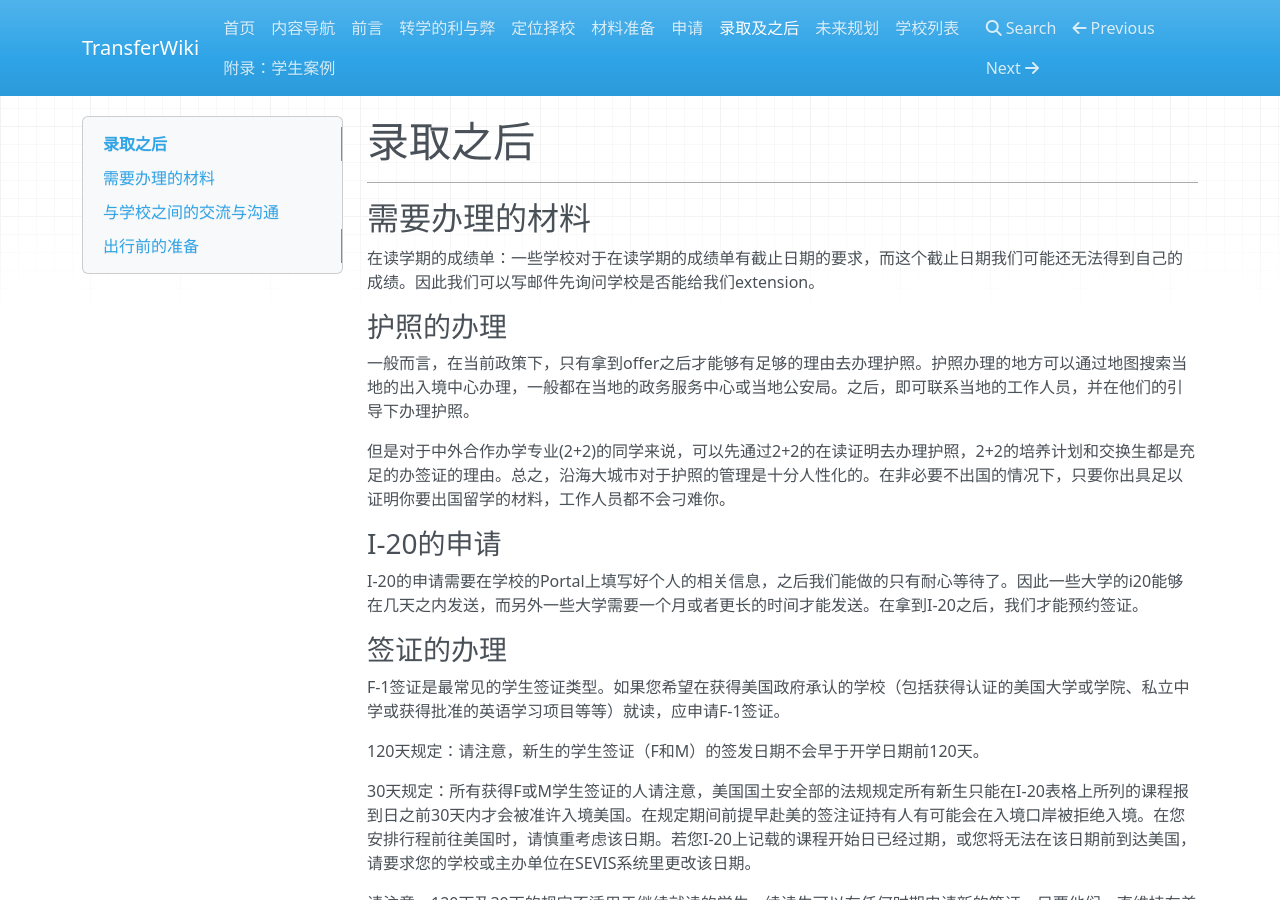
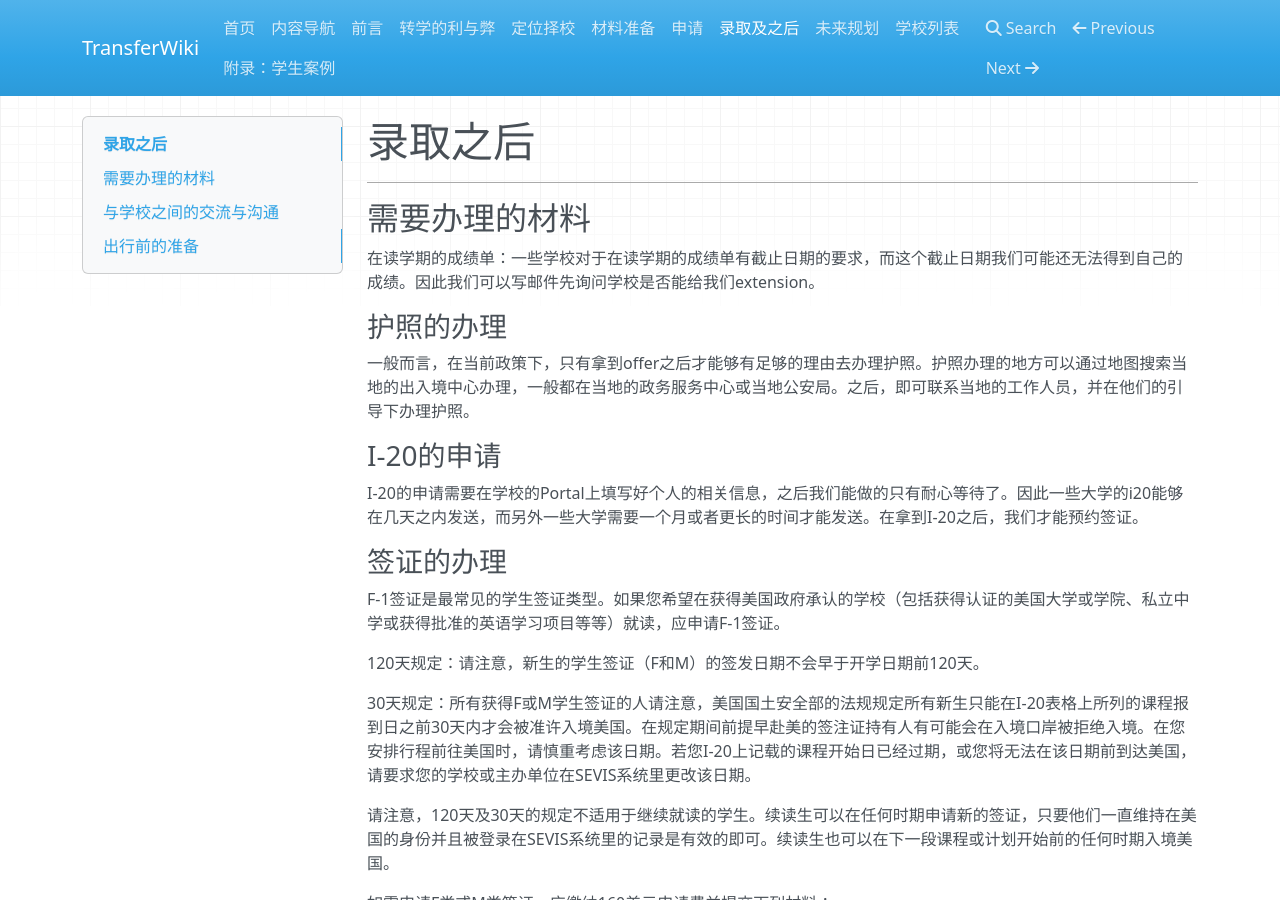
Before and after one commit to SihanXU/TransferWiki, an MkDocs documentation site: the page built from docs/admit.md, in a window 1280 px wide and 900 px high. Built offline with MkDocs 1.6.1, drawn with Linux system fonts in a browser that asks for light colours; nearby versions of some CDN libraries.

Commit message:
Update admit.md

```diff
--- a/docs/admit.md
+++ b/docs/admit.md
@@ -9,8 +9,6 @@
 ### 护照的办理
 
 一般而言，在当前政策下，只有拿到offer之后才能够有足够的理由去办理护照。护照办理的地方可以通过地图搜索当地的出入境中心办理，一般都在当地的政务服务中心或当地公安局。之后，即可联系当地的工作人员，并在他们的引导下办理护照。
-
-但是对于中外合作办学专业(2+2)的同学来说，可以先通过2+2的在读证明去办理护照，2+2的培养计划和交换生都是充足的办签证的理由。总之，沿海大城市对于护照的管理是十分人性化的。在非必要不出国的情况下，只要你出具足以证明你要出国留学的材料，工作人员都不会刁难你。
 
 ### I-20的申请
 
```
